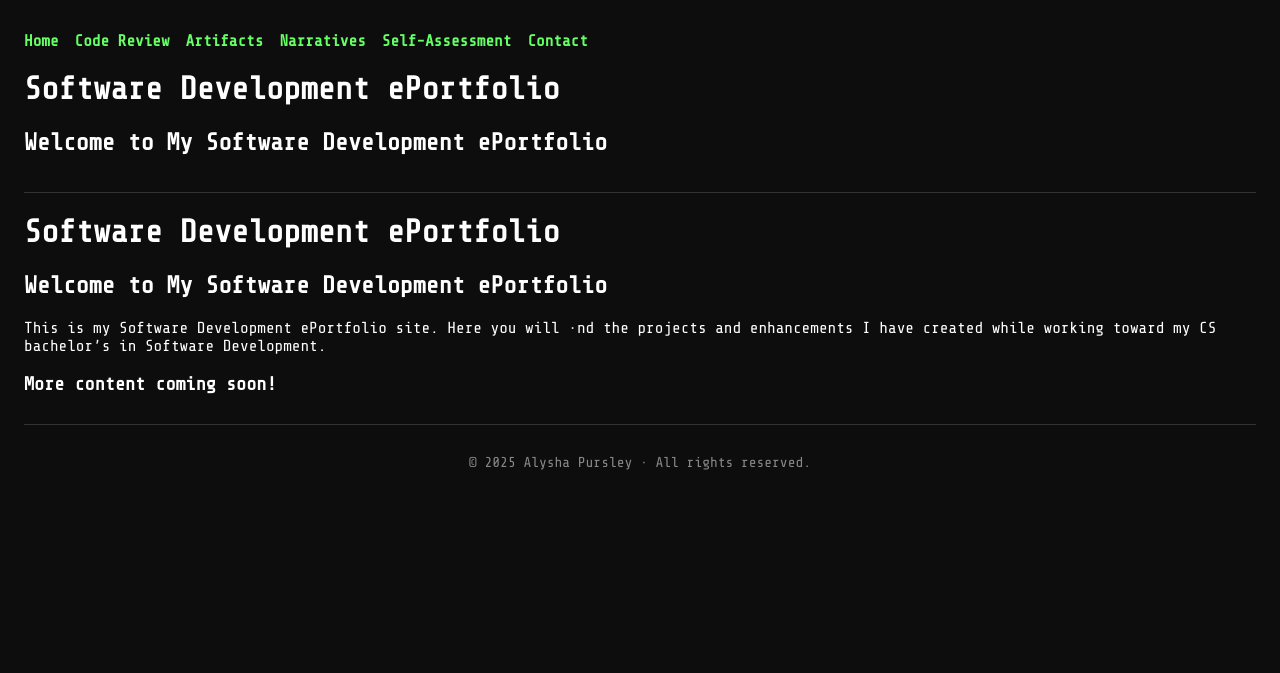
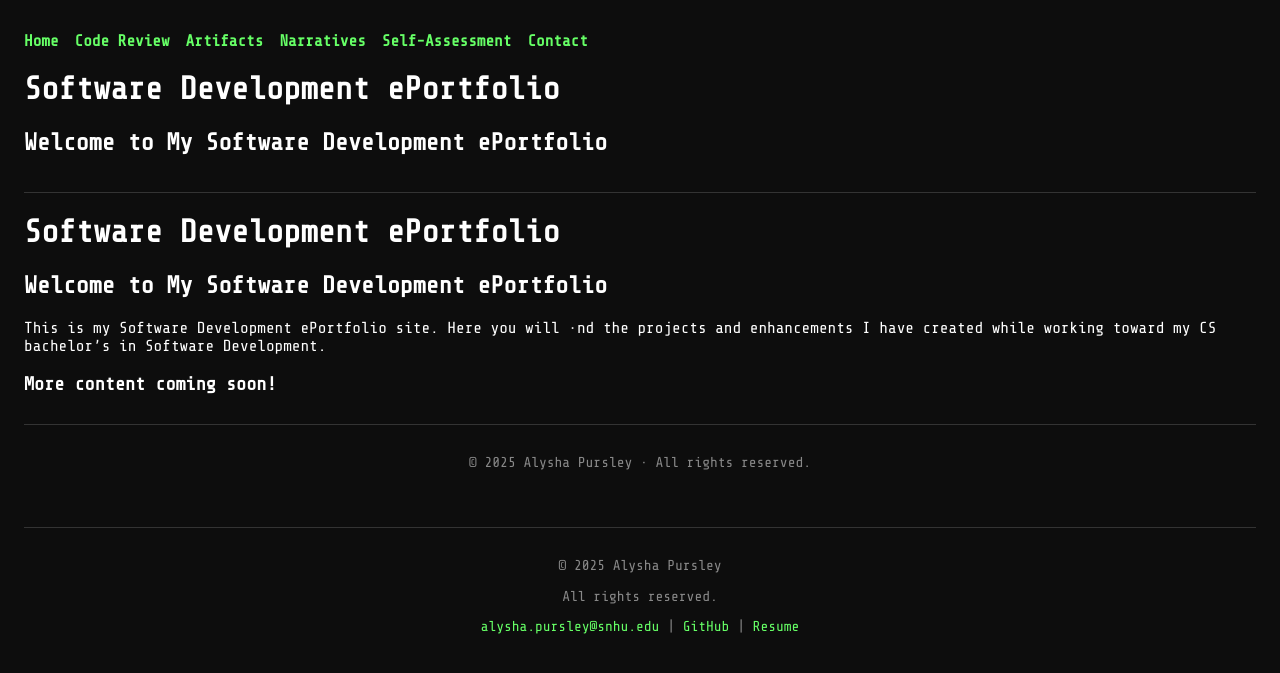
Before and after one commit to apursley2012/Software-Dev-ePortfolio, a Jekyll site: the page built from index.md, in a window 1280 px wide. Shown: the top 673 px of the page. Built offline with Jekyll 4.4.1, drawn with Linux system fonts in a browser that asks for light colours.

Commit message:
Update default.html

```diff
--- a/_layouts/default.html
+++ b/_layouts/default.html
@@ -31,7 +31,19 @@
     </main>
 
     <footer class="site-footer">
+
       <p>&copy; 2025 Alysha Pursley · All rights reserved.</p>
     </footer>
+      <footer class="site-footer">
+    <div class="footer-container">
+      <p>&copy; {{ site.time | date: "%Y" }} Alysha Pursley</p>
+      <p>All rights reserved.</p>
+      <p>
+        <a href="mailto:alysha.pursley@snhu.edu">  alysha.pursley@snhu.edu</a> |
+        <a href="https://github.com/apursley2012" target="_blank">GitHub</a> |
+        <a href="/resume">Resume</a>
+      </p>
+    </div>
+  </footer>
   </body>
 </html>
```
